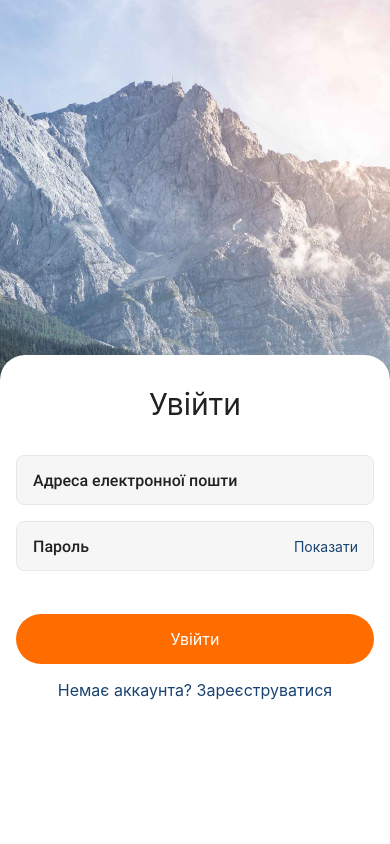
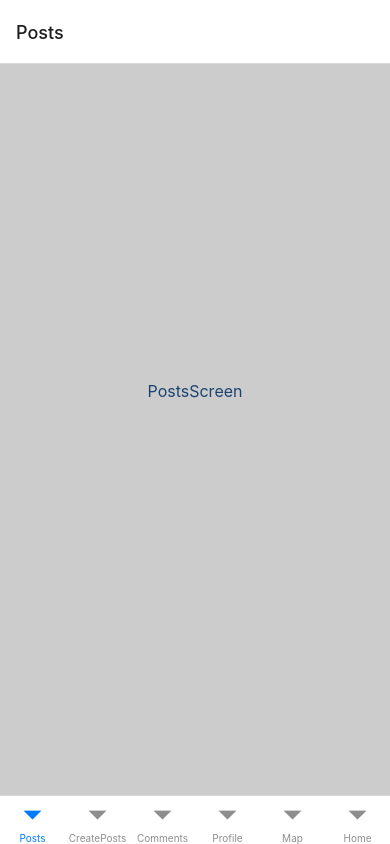
Before and after one commit to YevheniiaVier/reactNatProject, a React Native app: screen /Posts in a window 390 px wide. Built offline with nearby package versions, Linux system fonts and the light colour scheme.

Commit message:
adds main screens

```diff
--- a/App.js
+++ b/App.js
@@ -1,14 +1,24 @@
 import { useFonts } from "expo-font";
-import { RegistrationScreen } from "./Screens/Auth/RegistrationScreen";
-import { LoginScreen } from "./Screens/Auth/LoginScreen";
+
 import { NavigationContainer } from "@react-navigation/native";
 import { Text } from "react-native";
 import { createNativeStackNavigator } from "@react-navigation/native-stack";
+import { createBottomTabNavigator } from "@react-navigation/bottom-tabs";
+
+import { RegistrationScreen } from "./Screens/Auth/RegistrationScreen";
+import { LoginScreen } from "./Screens/Auth/LoginScreen";
+import { PostsScreen } from "./Screens/main/PostsScreen";
+import { CreatePostsScreen } from "./Screens/main/CreatePostsScreen";
+import { CommentsScreen } from "./Screens/main/CommentsScreen";
+import { ProfileScreen } from "./Screens/main/ProfileScreen";
+import { MapScreen } from "./Screens/main/MapScreen";
+import { HomeScreen } from "./Screens/main/HomeScreen";
 
 const RobotoRegular = require("./assets/fonts/Roboto/Roboto-Regular.ttf");
 const RobotoBold = require("./assets/fonts/Roboto/Roboto-Bold.ttf");
 const RobotoMedium = require("./assets/fonts/Roboto/Roboto-Medium.ttf");
 
+const Tab = createBottomTabNavigator();
 const AuthStack = createNativeStackNavigator();
 
 export default function App() {
@@ -23,7 +33,20 @@ export default function App() {
   }
   return (
     <NavigationContainer>
-      <AuthStack.Navigator initialRouteName="Login">
+      <Tab.Navigator>
+        <Tab.Screen name="Posts" component={PostsScreen} />
+        <Tab.Screen name="CreatePosts" component={CreatePostsScreen} />
+        <Tab.Screen name="Comments" component={CommentsScreen} />
+        <Tab.Screen name="Profile" component={ProfileScreen} />
+        <Tab.Screen name="Map" component={MapScreen} />
+        <Tab.Screen name="Home" component={HomeScreen} />
+      </Tab.Navigator>
+    </NavigationContainer>
+  );
+}
+
+{
+  /* <AuthStack.Navigator initialRouteName="Login">
   <AuthStack.Screen
     options={{
       headerShown: false,
@@ -38,7 +61,5 @@ export default function App() {
     name="Login"
     component={LoginScreen}
   />
-      </AuthStack.Navigator>
-    </NavigationContainer>
-  );
+</AuthStack.Navigator>; */
 }
--- a/Screens/Auth/LoginScreen.js
+++ b/Screens/Auth/LoginScreen.js
@@ -13,7 +13,7 @@ import {
 } from "react-native";
 import { styles } from "./styles";
 
-export const LoginScreen = () => {
+export const LoginScreen = ({ navigation }) => {
   const [password, setPassword] = useState("");
   const [email, setEmail] = useState("");
 
@@ -124,9 +124,15 @@ export const LoginScreen = () => {
                   >
                     <Text style={styles.btnTitle}>Увійти</Text>
                   </TouchableOpacity>
-                  <Text style={{ ...styles.formText, marginBottom: 144 }}>
-                    Немає аккаунта? Зареєструватися
-                  </Text>
+                  <TouchableOpacity
+                    activeOpacity={0.7}
+                    // style={styles.btn}
+                    onPress={() => navigation.navigate("Registration")}
+                  >
+                    <Text style={{ ...styles.formText, marginBottom: 144 }}>
+                      Немає аккаунта? Зареєструватися
+                    </Text>
+                  </TouchableOpacity>
                 </>
               )}
             </View>
--- a/Screens/Auth/RegistrationScreen.js
+++ b/Screens/Auth/RegistrationScreen.js
@@ -14,7 +14,7 @@ import {
 } from "react-native";
 import { styles } from "./styles";
 
-export const RegistrationScreen = () => {
+export const RegistrationScreen = ({ navigation }) => {
   const [name, setName] = useState("");
 
   const [password, setPassword] = useState("");
@@ -145,7 +145,12 @@ export const RegistrationScreen = () => {
                   >
                     <Text style={styles.btnTitle}>Зареєструватися</Text>
                   </TouchableOpacity>
-                  <Text style={styles.formText}>Вже є аккаунт? Увійти</Text>
+                  <TouchableOpacity
+                    activeOpacity={0.7}
+                    onPress={() => navigation.navigate("Login")}
+                  >
+                    <Text style={styles.formText}>Вже є аккаунт? Увійти</Text>
+                  </TouchableOpacity>
                 </>
               )}
               <View style={styles.imgBox}>
--- /dev/null
+++ b/Screens/main/CommentsScreen.js
@@ -0,0 +1,10 @@
+const { View, Text } = require("react-native");
+import { styles } from "./mainStyles";
+
+export const CommentsScreen = () => {
+  return (
+    <View style={styles.container}>
+      <Text style={styles.text}>CommentsScreen</Text>
+    </View>
+  );
+};
--- /dev/null
+++ b/Screens/main/CreatePostsScreen.js
@@ -0,0 +1,10 @@
+const { View, Text } = require("react-native");
+import { styles } from "./mainStyles";
+
+export const CreatePostsScreen = () => {
+  return (
+    <View style={styles.container}>
+      <Text style={styles.text}>CreatePostsScreen</Text>
+    </View>
+  );
+};
--- /dev/null
+++ b/Screens/main/HomeScreen.js
@@ -0,0 +1,10 @@
+const { View, Text } = require("react-native");
+import { styles } from "./mainStyles";
+
+export const HomeScreen = () => {
+  return (
+    <View style={styles.container}>
+      <Text style={styles.text}>HomeScreen</Text>
+    </View>
+  );
+};
--- /dev/null
+++ b/Screens/main/MapScreen.js
@@ -0,0 +1,10 @@
+const { View, Text } = require("react-native");
+import { styles } from "./mainStyles";
+
+export const MapScreen = () => {
+  return (
+    <View style={styles.container}>
+      <Text style={styles.text}>MapScreen</Text>
+    </View>
+  );
+};
--- /dev/null
+++ b/Screens/main/PostsScreen.js
@@ -0,0 +1,10 @@
+const { View, Text } = require("react-native");
+import { styles } from "./mainStyles";
+
+export const PostsScreen = () => {
+  return (
+    <View style={styles.container}>
+      <Text style={styles.text}>PostsScreen</Text>
+    </View>
+  );
+};
--- /dev/null
+++ b/Screens/main/ProfileScreen.js
@@ -0,0 +1,10 @@
+const { View, Text } = require("react-native");
+import { styles } from "./mainStyles";
+
+export const ProfileScreen = () => {
+  return (
+    <View style={styles.container}>
+      <Text style={styles.text}>ProfileScreen</Text>
+    </View>
+  );
+};
--- /dev/null
+++ b/Screens/main/mainStyles.js
@@ -0,0 +1,36 @@
+import { StyleSheet } from "react-native";
+import { Dimensions } from "react-native";
+
+export const styles = StyleSheet.create({
+  container: {
+    fontFamily: "Roboto-Regular",
+    // height: Platform.OS === "ios" ? 50 : 100,
+    flex: 1,
+    backgroundColor: "#ccc",
+    justifyContent: "center",
+    alignItems: "center",
+  },
+  bcg: {
+    flex: 1,
+
+    justifyContent: "flex-end",
+    width: Dimensions.get("window").width,
+    height: Dimensions.get("window").height,
+  },
+  title: {
+    borderWidth: 4,
+    borderColor: "#20232a",
+    borderRadius: 6,
+    backgroundColor: "62dafb",
+    color: "#20232a",
+
+    fontSize: 30,
+    fontWeight: "bold",
+  },
+  text: {
+    fontSize: 16,
+    color: "#1B4371",
+    marginBottom: 78,
+    alignSelf: "center",
+  },
+});
--- a/package.json
+++ b/package.json
@@ -10,6 +10,7 @@
     "devtools": "react-devtools"
   },
   "dependencies": {
+    "@react-navigation/bottom-tabs": "^6.5.5",
     "@react-navigation/native": "^6.1.4",
     "@react-navigation/native-stack": "^6.9.10",
     "@react-navigation/stack": "^6.3.14",
```
Also changed, not shown: 1 other file (tests, documents, lock files or other folders). Lines whose indentation alone changed are shown as unchanged.
